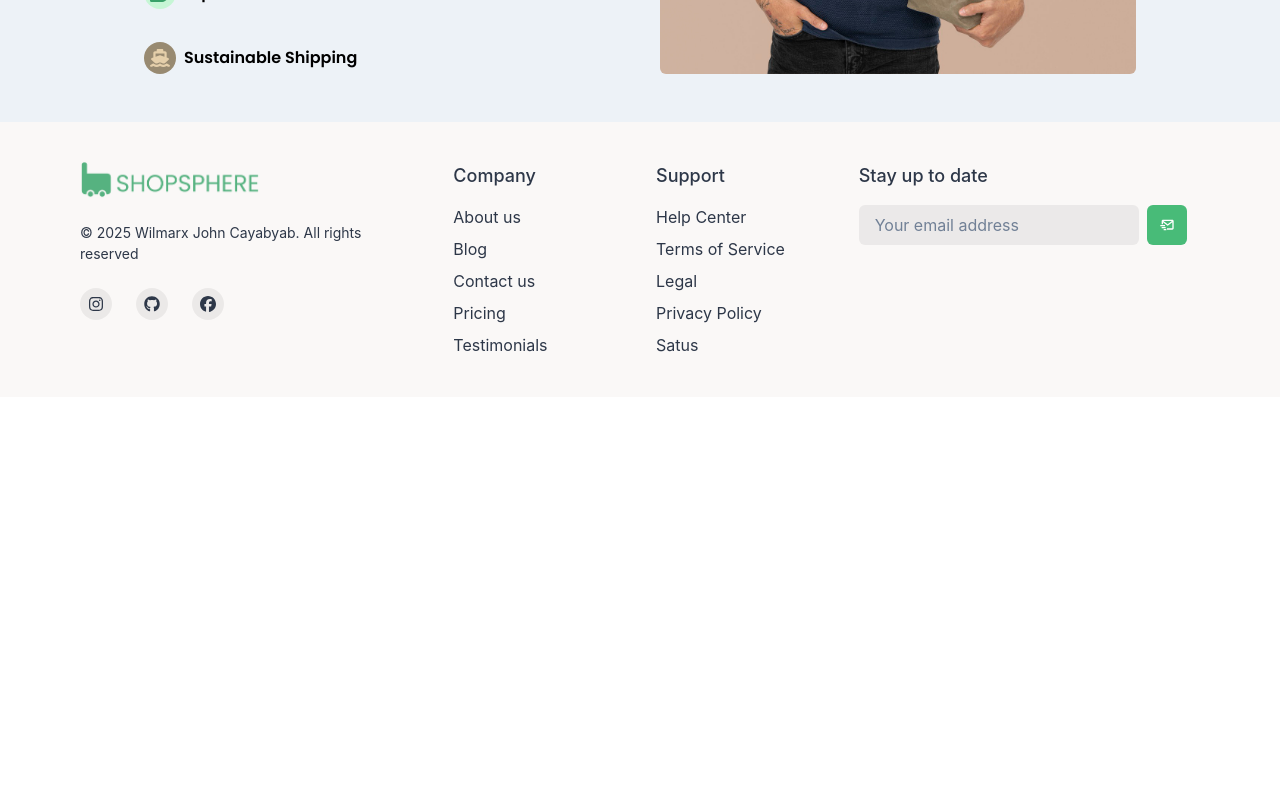
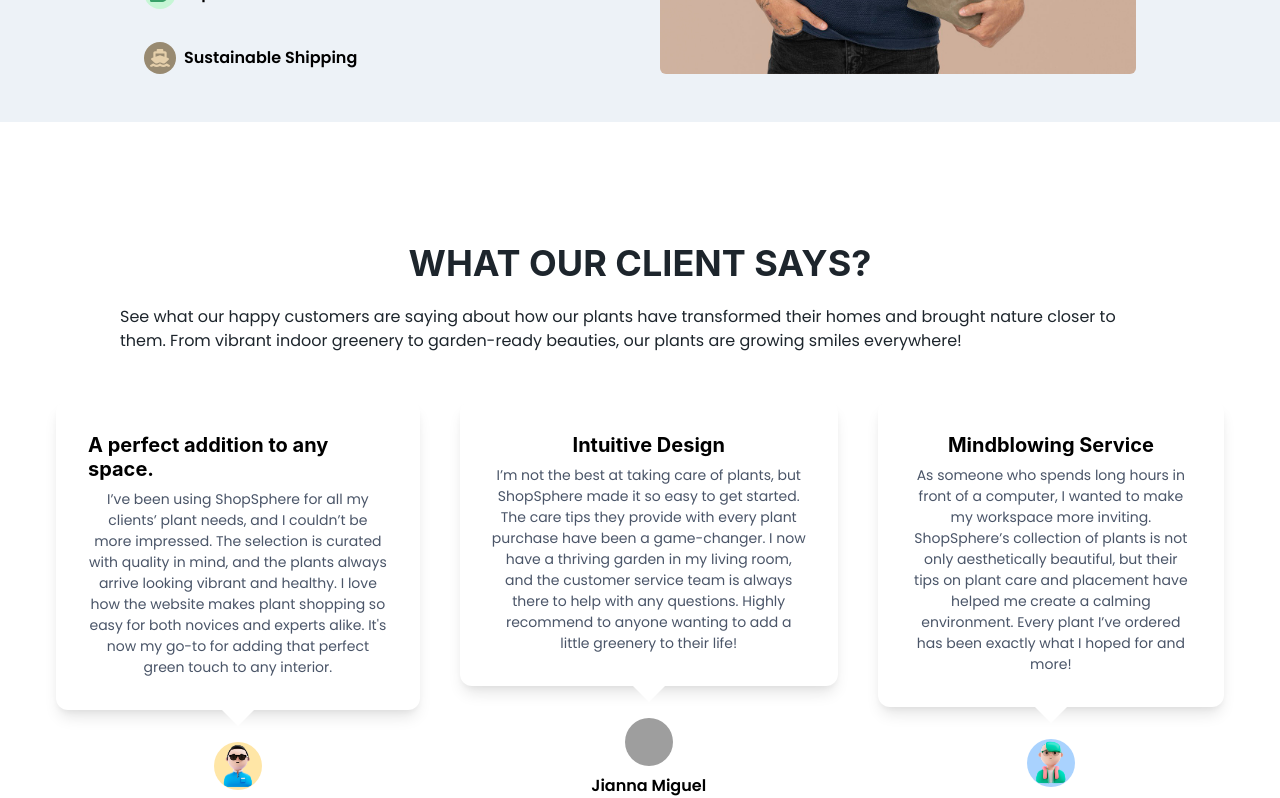
Before and after one commit to marx-wil/shopsphere, a React (Create React App) app: page / in a window 1280 px wide. Shown: the part 1240-2038 px from the top of the page. Before the commit the page ends 1637 px from the top, so only its background shows below. Built offline with nearby package versions, Linux system fonts and the light colour scheme; grey boxes are pictures that could not be loaded.

Commit message:
feat: import testimonial section

```diff
--- a/src/pages/client/default/index.js
+++ b/src/pages/client/default/index.js
@@ -1,10 +1,12 @@
 import FeaturesSection from "../../../components/featureSection";
 import HeroHeaderSection from "../../../components/heroHeaderSection";
+import TestimonialSection from "../../../components/testimonials";
 const ClientDefaultLayout = () => {
   return (
     <>
       <HeroHeaderSection />
       <FeaturesSection />
+      <TestimonialSection />
     </>
   );
 };
```
